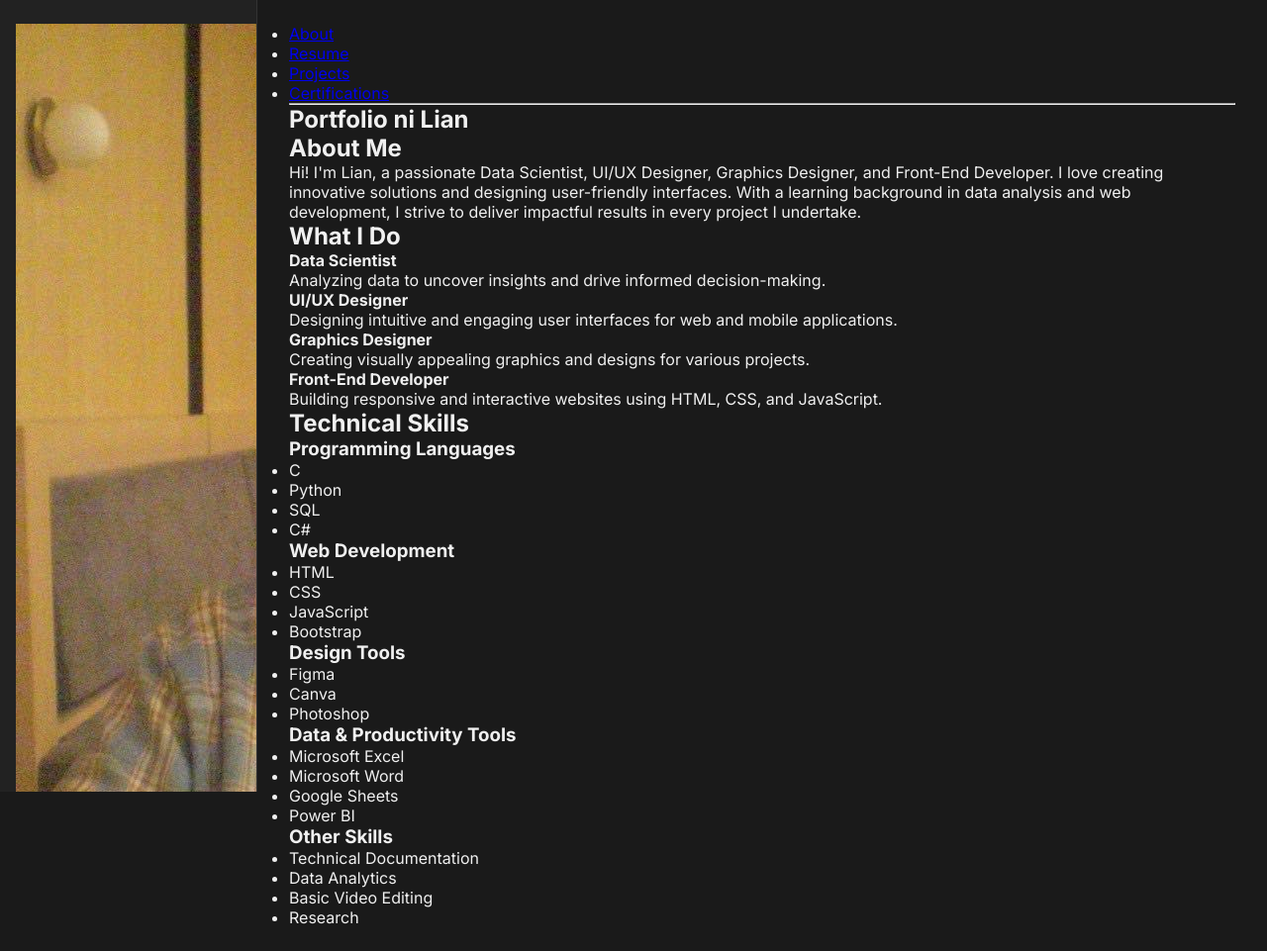
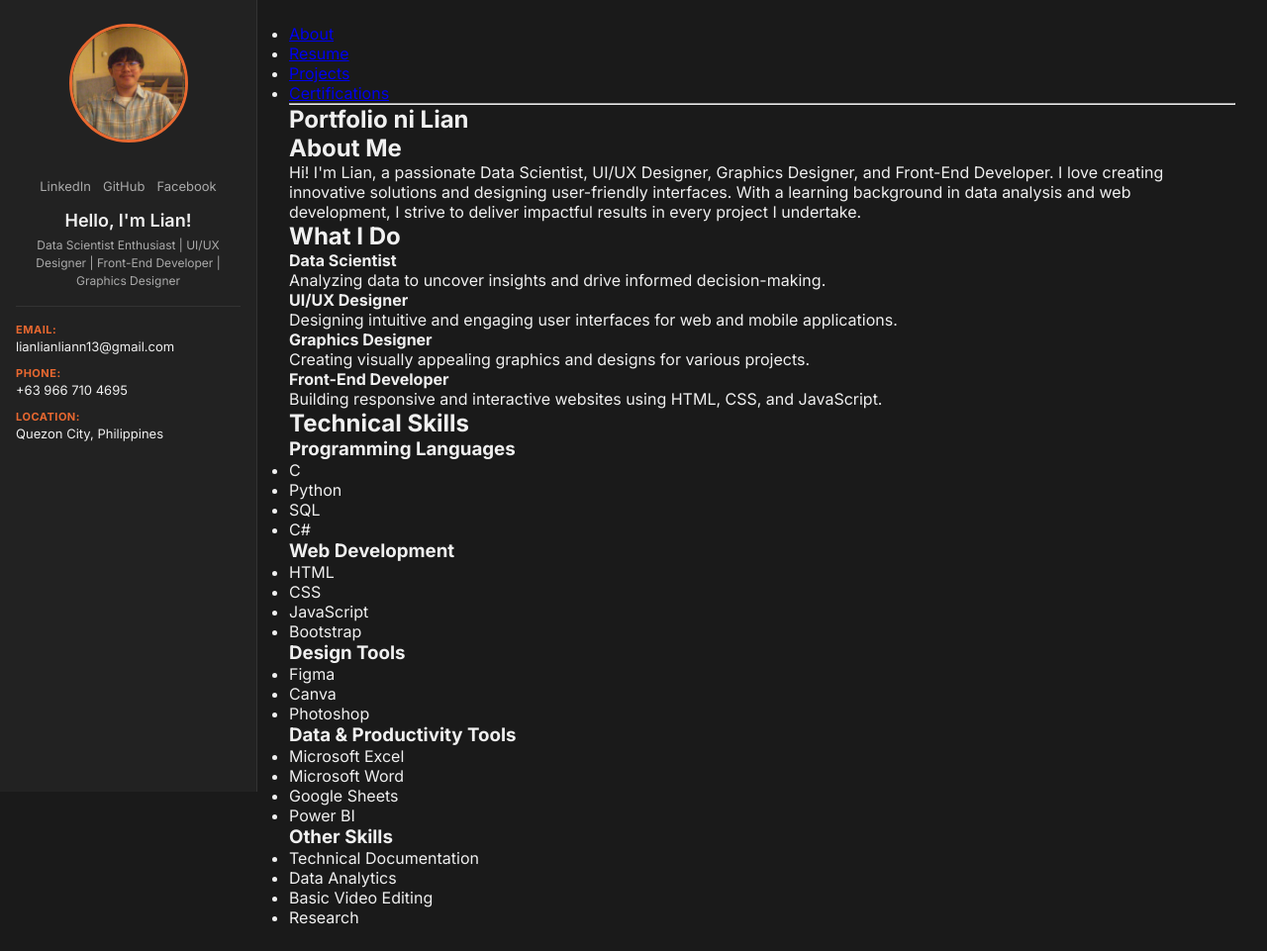
Before and after one commit to lianlianliann/portfolio-ni-lian, a PHP site: page / in a window 1280 px wide. Shown: the whole page at 99% size. Run offline with PHP 8.4, Linux system fonts and the light colour scheme.

Commit message:
feat: add sidebar css styles

```diff
--- a/style.css
+++ b/style.css
@@ -50,3 +50,82 @@ body {
     flex: 1;
     padding: 24px 32px;
 }
+
+/* SIDEBAR */
+.profile-pic {
+    width: 120px;
+    height: 120px;
+    border-radius: 50%;
+    border: 3px solid var(--accent);
+    display: block;
+    margin: 0 auto 16px auto;
+    object-fit: cover;
+}
+
+.social-links {
+    display: flex;
+    justify-content: center;
+    gap: 12px;
+    margin-bottom: 16px;
+}
+
+.social-links a {
+    color: var(--text-secondary);
+    text-decoration: none;
+    font-size: 13px;
+    transition: color 0.2s ease;
+}
+
+.social-links a:hover {
+    color: var(--accent);
+}
+
+.sidebar-intro {
+    text-align: center;
+    margin-bottom: 16px;
+}
+
+.sidebar-intro h2 {
+    font-size: 18px;
+    font-weight: 600;
+    color: var(--text-primary);
+    margin-bottom: 6px;
+}
+
+.sidebar-intro p {
+    font-size: 12px;
+    color: var(--text-secondary);
+    line-height: 1.5;
+}
+
+.sidebar-divider {
+    border: none;
+    border-top: 1px solid var(--border);
+    margin: 16px 0;
+}
+
+.contact-list {
+    list-style: none;
+    display: flex;
+    flex-direction: column;
+    gap: 12px;
+}
+
+.contact-list li {
+    display: flex;
+    flex-direction: column;
+    gap: 2px;
+}
+
+.contact-list strong {
+    font-size: 11px;
+    text-transform: uppercase;
+    letter-spacing: 0.5px;
+    color: var(--accent);
+}
+
+.contact-list p {
+    font-size: 13px;
+    color: var(--text-primary);
+    margin: 0;
+}
```
